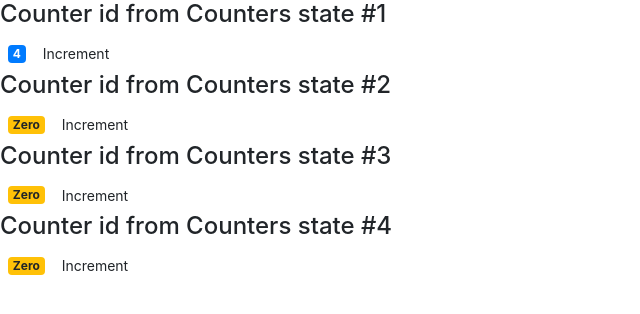
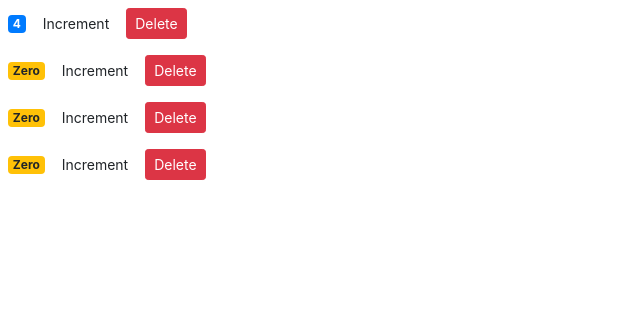
Before and after one commit to ameemarks/react-mosh-counter-app, a React (Create React App) app: page / in a window 1280 px wide. Shown: the top 314 px of the page, without its empty margins (0-640 px from the left). Built offline with nearby package versions, Linux system fonts and the light colour scheme.

Commit message:
Raise the event from child component - 1h39min

```diff
--- a/src/components/counter.jsx
+++ b/src/components/counter.jsx
@@ -10,18 +10,20 @@ class Counter extends Component {
   };
 
   render() {
-    console.log('this.props', this.props)
-
     return (
       <div>
-        {/* Necessary to display children nodes added in parent component */}
-        {this.props.children}
         <span className={this.getBadgeClasses()}>{this.formatCount()}</span>
         <button
-          onClick={() => this.handleIncrement({id: 1})}
+          onClick={this.handleIncrement}
           className="btn bn-secondary btn-sm"
         >
-          Increment
+         Increment
+        </button>
+        <button
+          onClick={this.props.onDelete}
+          className="btn btn-danger btn-sm m-2"
+        >
+          Delete
         </button>
       </div>
     );
--- a/src/components/counters.jsx
+++ b/src/components/counters.jsx
@@ -10,6 +10,11 @@ class Counters extends Component {
       { id: 4, value: 0 }
     ]
   };
+
+  handleDelete = () => {
+    console.log('Event handler called');
+  };
+
   render() {
     return (
       <div>
@@ -18,9 +23,8 @@ class Counters extends Component {
                         key={counter.id}
                         value={counter.value}
                         id={counter.id}
-            >
-                <h4>Counter id from Counters state #{counter.id}</h4>
-            </Counter>;
+                        onDelete={this.handleDelete}
+            />;
         })}
       </div>
     );
```
